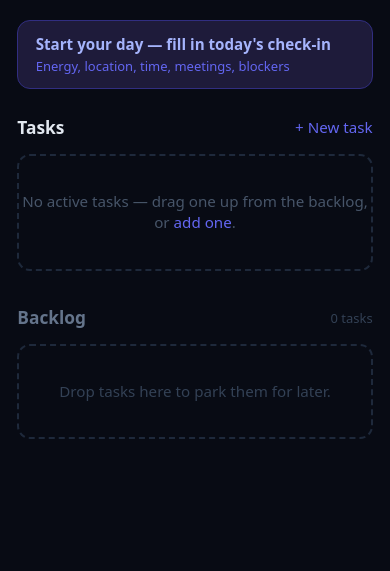
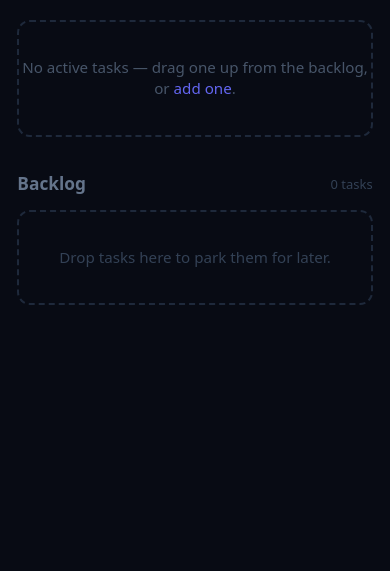
Before and after one commit to phcot/forge, a Flask app: page / in a window 390 px wide. Shown: the part 58-629 px from the top of the page. Run offline with Flask 3, Linux system fonts and the light colour scheme; the visitor is signed in with stand-in values (Sample User, id 1); data that the repository does not hold is empty; parts of the project's set-up code (start-up, migrations or seed data) failed here and were passed over; some libraries are stand-ins or nearby versions.

Commit message:
Move nav links to top bar, remove check-in banner, add back button
- Desktop: replace hamburger with inline Check-in, Archive, Insights,
  Logout links in the top nav bar
- Mobile: add Check-in to the hamburger dropdown menu
- Remove the check-in banner and "Tasks" header from the dashboard
- Add a back arrow on task detail that returns to the referring page
  (dashboard, archive, etc.)

https://claude.ai/code/session_01FPBVVYkdK95tt8i58fYJvv

```diff
--- a/app/templates/base.html
+++ b/app/templates/base.html
@@ -147,15 +147,24 @@
   <nav style="background:#0f172a;border-bottom:1px solid #1e293b;padding-top:calc(0.75rem + env(safe-area-inset-top));" class="px-4 pb-3 flex items-center justify-between fixed top-0 left-0 right-0 z-10">
     <a href="/" class="font-bold text-lg tracking-tight" style="color:#818cf8;">Cockpit</a>
 
-    <!-- Hamburger button -->
-    <button id="hamburger-btn" aria-label="Menu" style="color:#94a3b8;" class="p-1 -mr-1 rounded">
+    <!-- Desktop nav links (lg+) -->
+    <div class="hidden lg:flex items-center gap-5">
+      <a href="/checkin" class="text-sm transition" style="color:#94a3b8;" onmouseover="this.style.color='#e2e8f0'" onmouseout="this.style.color='#94a3b8'">Check-in</a>
+      <a href="/archive" class="text-sm transition" style="color:#94a3b8;" onmouseover="this.style.color='#e2e8f0'" onmouseout="this.style.color='#94a3b8'">Archive</a>
+      <a href="/learning" class="text-sm transition" style="color:#94a3b8;" onmouseover="this.style.color='#e2e8f0'" onmouseout="this.style.color='#94a3b8'">Insights</a>
+      <a href="/logout" class="text-sm transition" style="color:#64748b;" onmouseover="this.style.color='#94a3b8'" onmouseout="this.style.color='#64748b'">Logout</a>
+    </div>
+
+    <!-- Hamburger button (mobile only) -->
+    <button id="hamburger-btn" aria-label="Menu" style="color:#94a3b8;" class="lg:hidden p-1 -mr-1 rounded">
       <svg xmlns="http://www.w3.org/2000/svg" width="22" height="22" viewBox="0 0 24 24" fill="none" stroke="currentColor" stroke-width="2" stroke-linecap="round" stroke-linejoin="round">
         <line x1="3" y1="6" x2="21" y2="6"/><line x1="3" y1="12" x2="21" y2="12"/><line x1="3" y1="18" x2="21" y2="18"/>
       </svg>
     </button>
 
-    <!-- Dropdown menu -->
-    <div id="hamburger-menu">
+    <!-- Dropdown menu (mobile only) -->
+    <div id="hamburger-menu" class="lg:hidden">
+      <a href="/checkin" class="block px-4 py-3 text-sm text-slate-400 hover:text-slate-200 hover:bg-slate-800 transition border-b border-slate-800">Check-in</a>
       <a href="/archive" class="block px-4 py-3 text-sm text-slate-400 hover:text-slate-200 hover:bg-slate-800 transition border-b border-slate-800">Archive</a>
       <a href="/learning" class="block px-4 py-3 text-sm text-slate-400 hover:text-slate-200 hover:bg-slate-800 transition border-b border-slate-800">Insights</a>
       <a href="/logout" class="block px-4 py-3 text-sm text-slate-500 hover:text-slate-400 hover:bg-slate-800 transition">Logout</a>
--- a/app/templates/dashboard.html
+++ b/app/templates/dashboard.html
@@ -72,39 +72,6 @@
 {% set not_started_tasks = active_tasks | selectattr('status', 'equalto', 'not_started') | list %}
 {% set in_progress_tasks = active_tasks | selectattr('status', 'equalto', 'in_progress') | list %}
 {% set blocked_tasks = active_tasks | selectattr('status', 'equalto', 'blocked') | list %}
-
-<!-- Check-in banner -->
-<div class="mb-6 lg:max-w-3xl">
-  {% if checkin %}
-    <div class="rounded-xl px-4 py-3 flex items-start justify-between gap-3" style="background:#0f172a;border:1px solid #1e293b;">
-      <div>
-        <div class="text-xs font-semibold mb-1.5 tracking-wider" style="color:#6366f1;">TODAY'S CHECK-IN</div>
-        <div class="text-sm flex flex-wrap gap-x-4 gap-y-1" style="color:#94a3b8;">
-          <span>Energy: <strong style="color:#e2e8f0;">{{ checkin.energy_level }}</strong></span>
-          <span>Location: <strong style="color:#e2e8f0;">{{ checkin.work_location }}</strong></span>
-          {% if checkin.time_available %}<span>Time: <strong style="color:#e2e8f0;">{{ checkin.time_available }}</strong></span>{% endif %}
-          {% if checkin.meetings %}<span>Meetings: {{ checkin.meetings }}</span>{% endif %}
-          {% if checkin.blockers %}<span style="color:#fbbf24;">Blockers: {{ checkin.blockers }}</span>{% endif %}
-        </div>
-        {% if checkin.notes %}<div class="text-sm mt-1 italic" style="color:#64748b;">{{ checkin.notes }}</div>{% endif %}
-      </div>
-      <a href="/checkin" class="text-xs shrink-0 mt-0.5 transition" style="color:#6366f1;" onmouseover="this.style.color='#818cf8'" onmouseout="this.style.color='#6366f1'">Edit</a>
-    </div>
-  {% else %}
-    <a href="/checkin" class="block rounded-xl px-4 py-3 transition" style="background:#1e1b3a;border:1px solid #312e81;"
-       onmouseover="this.style.background='#252060'" onmouseout="this.style.background='#1e1b3a'">
-      <div class="text-sm font-semibold" style="color:#a5b4fc;">Start your day — fill in today's check-in</div>
-      <div class="text-xs mt-0.5" style="color:#6366f1;">Energy, location, time, meetings, blockers</div>
-    </a>
-  {% endif %}
-</div>
-
-<!-- Header row -->
-<div class="mb-3 flex items-center justify-between">
-  <h2 class="font-semibold" style="color:#e2e8f0;">Tasks</h2>
-  <a href="/task/new" class="text-sm font-medium transition" style="color:#6366f1;"
-     onmouseover="this.style.color='#818cf8'" onmouseout="this.style.color='#6366f1'">+ New task</a>
-</div>
 
 <!-- Category filter pills -->
 {% if active_tasks or backlog_tasks %}
```
Also changed, not shown: app/blueprints/tasks.py (+9 -1 lines), app/templates/task_detail.html (+9 -0 lines).
